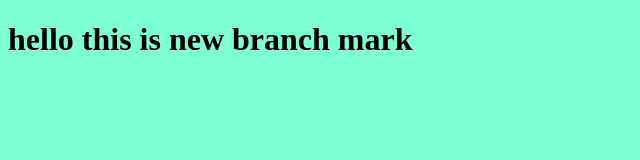
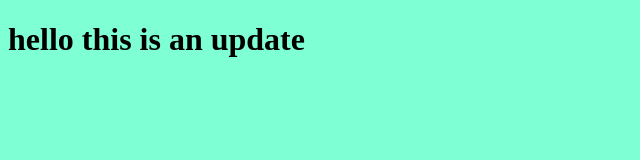
Before and after one commit to markkhalil2005-ai/myproject, a plain HTML site: page index.html in a window 1280 px wide. Shown: the whole page, without its empty margins (0-640 px from the left). Drawn offline with Linux system fonts and the light colour scheme.

Commit message:
edit the html file

```diff
--- a/index.html
+++ b/index.html
@@ -7,7 +7,7 @@
     <link rel="stylesheet" href="style.css">
 </head>
 <body>
-    <h1>hello this is new branch mark</h1>
+    <h1>hello this is an update</h1>
     <script src="app.js"></script>
 </body>
 </html>
```
